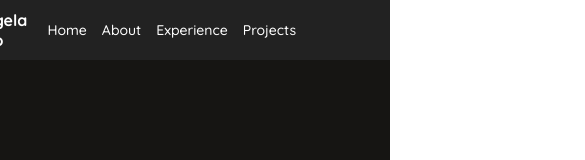
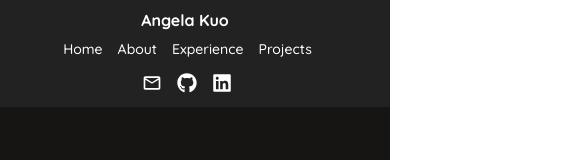
Before and after one commit to angela420A/Angela, a React (Vite) app: page / in a window 390 px wide. Shown: the top 160 px of the page, 585 px wide, since content can reach past the window. Built offline with nearby package versions, Linux system fonts and the light colour scheme.

Commit message:
feature/width & navbar RWD, without text on home page

```diff
--- a/src/App.css
+++ b/src/App.css
@@ -30,3 +30,23 @@
     margin: 0 50px;
     width: 900px;
 }
+
+@media screen and (max-width: 430px) {
+    .container-header nav{
+        width: 400px
+    }
+
+    .container-body > div{
+        width: 400px;
+    }
+}
+
+@media screen and (max-width: 912px) {
+    .container-header nav{
+        width: 800px;
+    }
+
+    .container-body > div{
+        width: 800px;
+    }
+}
--- a/src/styles/NavBar.css
+++ b/src/styles/NavBar.css
@@ -44,3 +44,28 @@
     color: #ffffff;
     margin: 5px 15px 0 0;
 }
+
+
+@media screen and (max-width: 912px) {
+    .navbar{
+        flex-direction: column;
+        align-items: center;
+    }
+
+    .logo{
+        padding-bottom: 10px;
+    }
+
+    .navbar-content {
+        flex-direction: column;
+        align-items: center;
+    }
+
+    .nav-link{
+        padding-bottom: 10px;
+    }
+
+    .nav-connect{
+        margin-left: 0%;
+    }
+}
```
